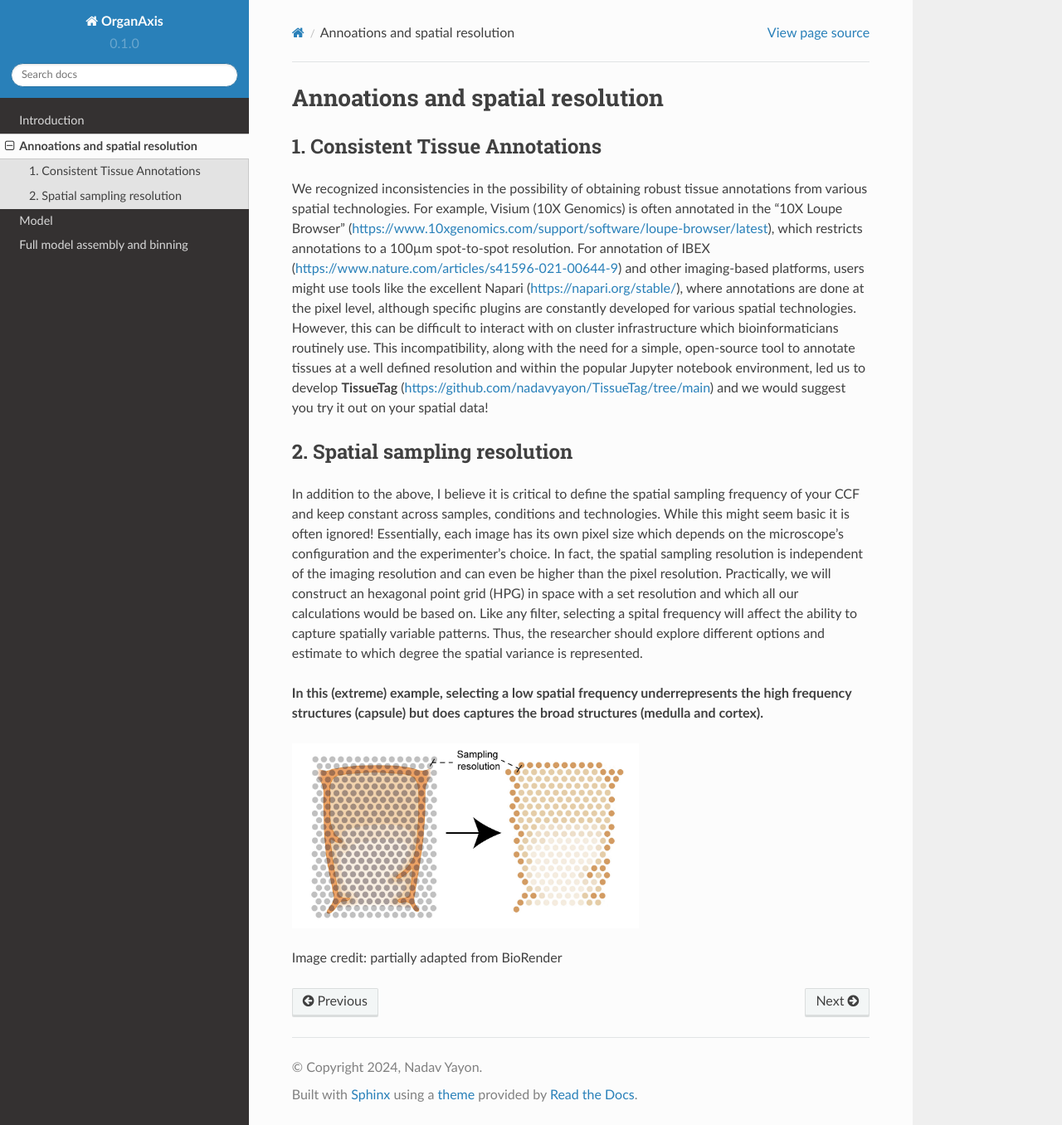
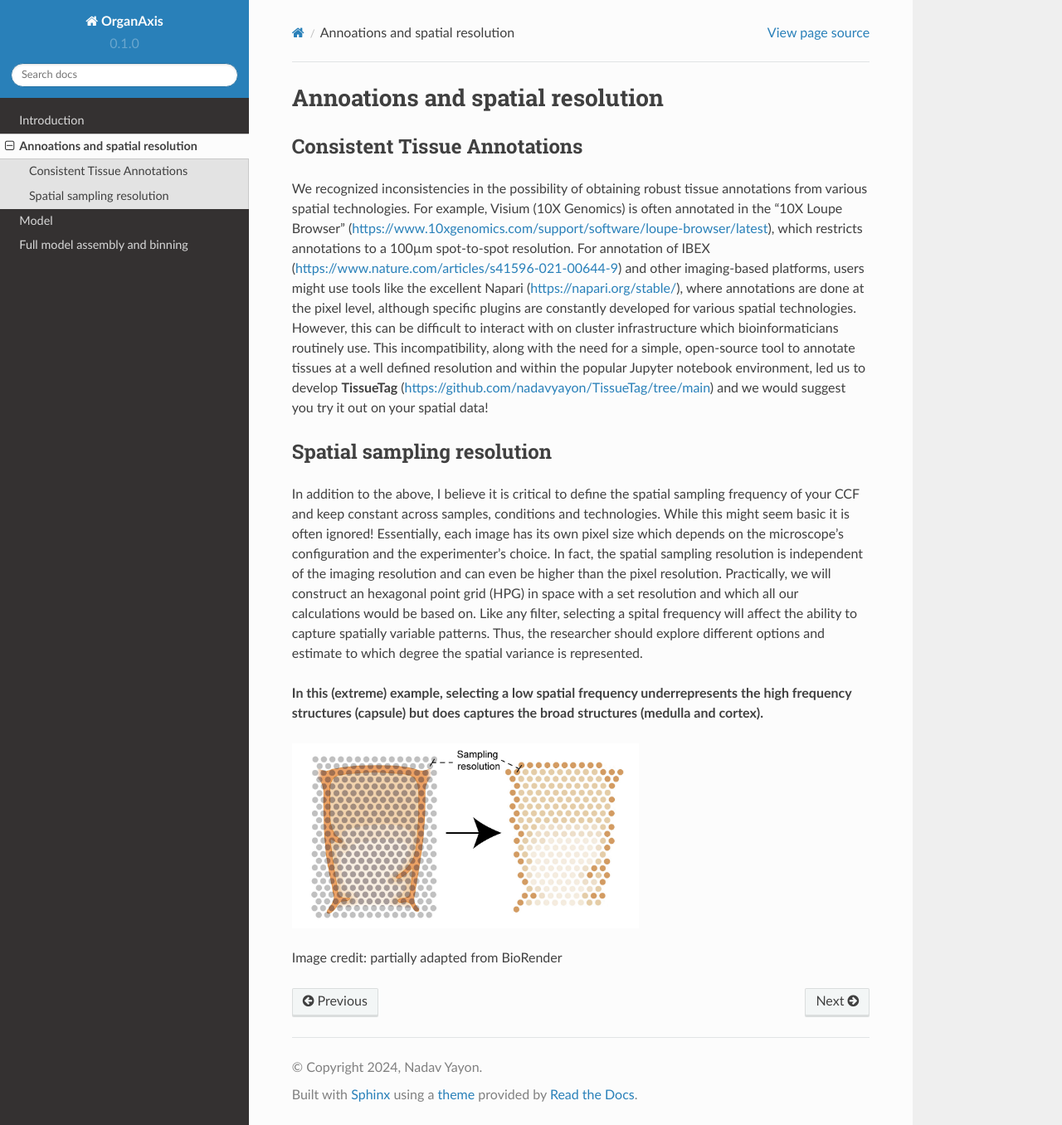
Before and after one commit to nadavyayon/organ_axis_tutorial, a Sphinx documentation site: the page built from docs/source/annotation_and_sampling.rst, in a window 1280 px wide and 1356 px high. Shown: the whole window at 83% size. Built offline with Sphinx 7.4.7 and the Read the Docs theme 2.0.0, drawn with Linux system fonts in a browser that asks for light colours.

Commit message:
Update annotation_and_sampling.rst

```diff
--- a/docs/source/annotation_and_sampling.rst
+++ b/docs/source/annotation_and_sampling.rst
@@ -1,12 +1,12 @@
 Annoations and spatial resolution
 ==================
 
-1. Consistent Tissue Annotations
+Consistent Tissue Annotations
 ------------
 We recognized inconsistencies in the possibility of obtaining robust tissue annotations from various spatial technologies. For example, Visium (10X Genomics) is often annotated in the "10X Loupe Browser" (https://www.10xgenomics.com/support/software/loupe-browser/latest), which restricts annotations to a 100µm spot-to-spot resolution. For annotation of IBEX (https://www.nature.com/articles/s41596-021-00644-9) and other imaging-based platforms, users might use tools like the excellent Napari (https://napari.org/stable/), where annotations are done at the pixel level, although specific plugins are constantly developed for various spatial technologies. However, this can be difficult to interact with on cluster infrastructure which bioinformaticians routinely use. This incompatibility, along with the need for a simple, open-source tool to annotate tissues at a well defined resolution and within the popular Jupyter notebook environment, led us to develop **TissueTag** (https://github.com/nadavyayon/TissueTag/tree/main) and we would suggest you try it out on your spatial data!
 
 
-2. Spatial sampling resolution
+Spatial sampling resolution
 ---------------
 In addition to the above, I believe it is critical to define the spatial sampling frequency of your CCF and keep constant across samples, conditions and technologies. While this might seem basic it is often ignored! Essentially, each image has its own pixel size which depends on the microscope's configuration and the experimenter's choice. In fact, the spatial sampling resolution is independent of the imaging resolution and can even be higher than the pixel resolution. Practically, we will construct an hexagonal point grid (HPG) in space with a set resolution and which all our calculations would be based on. Like any filter, selecting a spital frequency will affect the ability to capture spatially variable patterns. Thus, the researcher should explore different options and estimate to which degree the spatial variance is represented.
 
```
